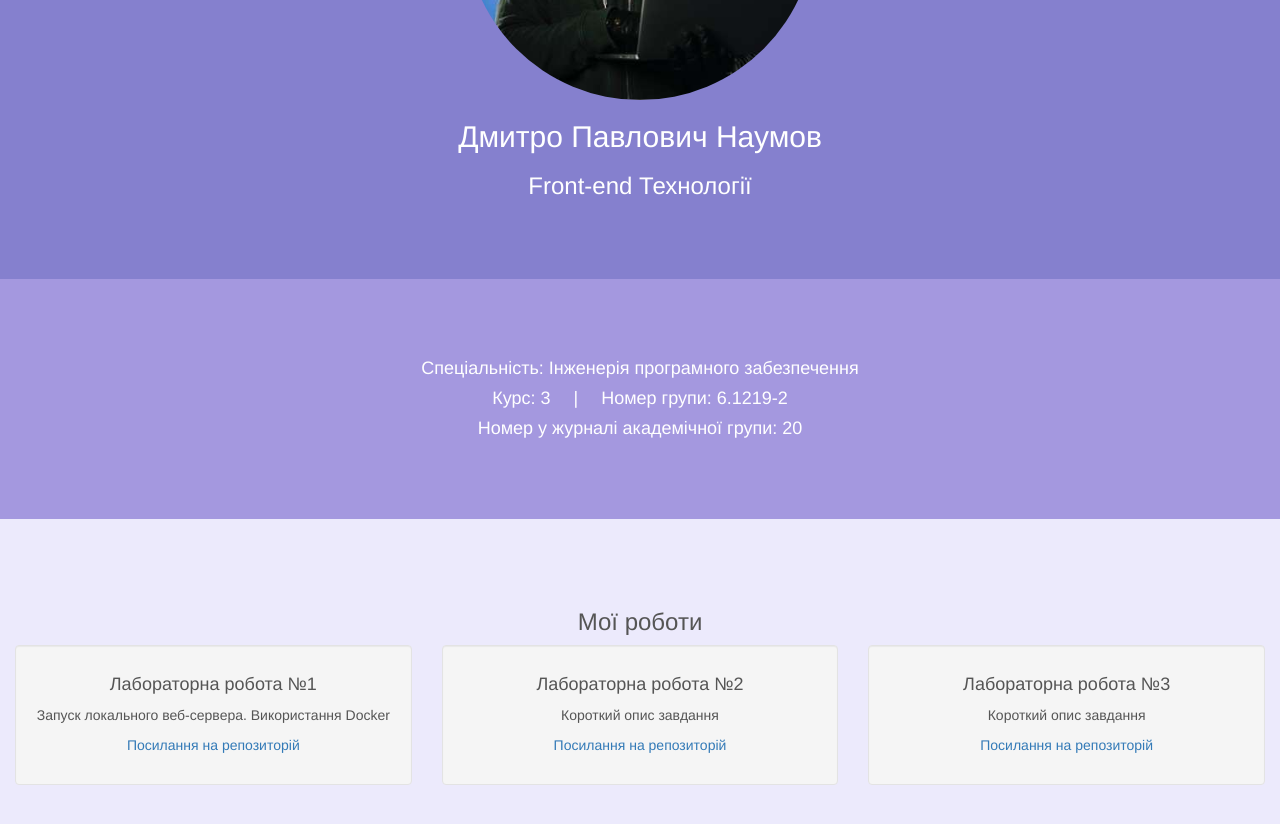
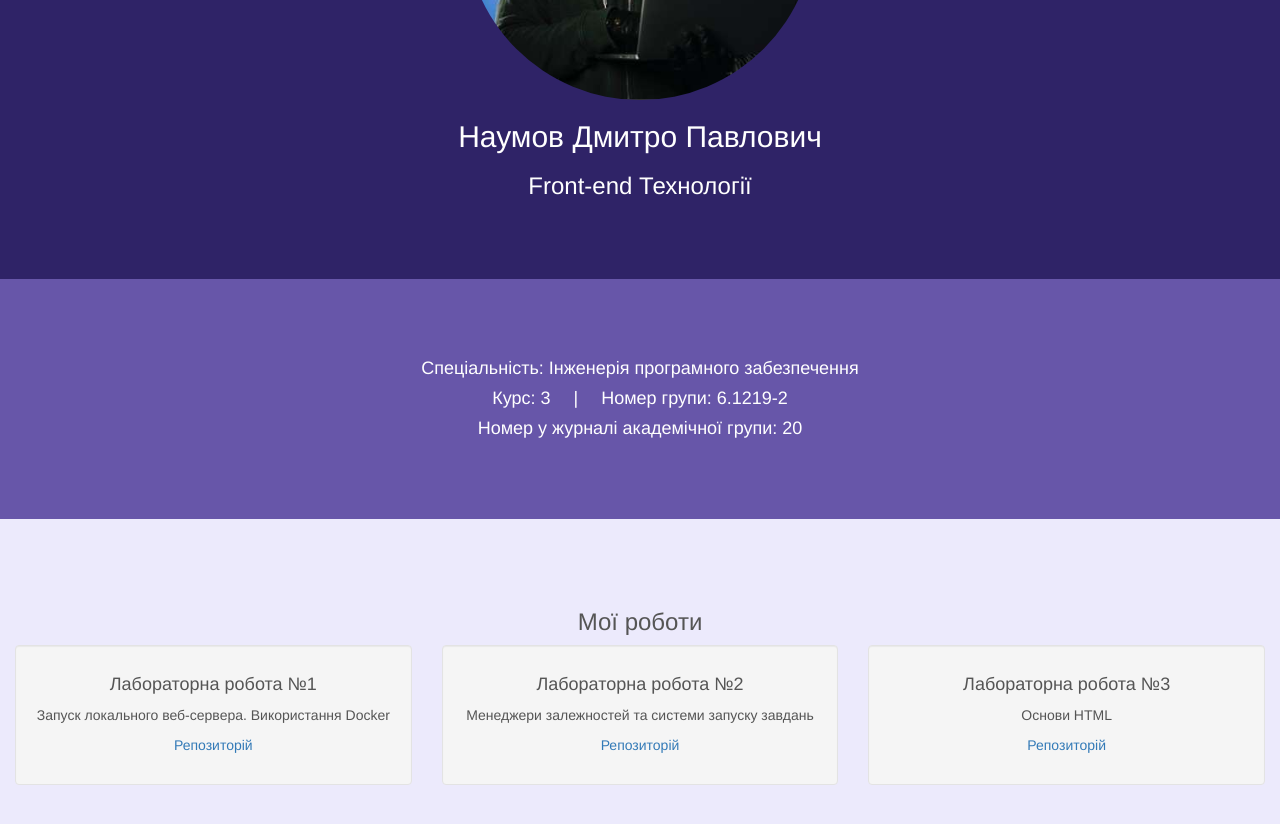
Before and after one commit to dmitriynaumov1024/labs3-frontend, a plain HTML site: page lab1/public/index.html in a window 1280 px wide. Shown: the part 320-1144 px from the top of the page. Drawn offline with nearby package versions, Linux system fonts and the light colour scheme.

Commit message:
Update lab1

```diff
--- a/lab1/public/index.html
+++ b/lab1/public/index.html
@@ -9,11 +9,11 @@
   <script src="https://maxcdn.bootstrapcdn.com/bootstrap/3.4.1/js/bootstrap.min.js"></script>
   <style>
   .bg-1 {
-    background-color: #8580ce;
+    background-color: #2f2367;
     color: #ffffff;
   }
   .bg-2 {
-    background-color: #a498df;
+    background-color: #6756a9;
     color: #ffffff;
   }
   .bg-3 {
@@ -36,7 +36,7 @@
 
 <div class="container-fluid bg-1 text-center">
   <img src="profile_pic_2.png" class="img-circle-l" alt="Моє фото" title="Я не фотогенічний.">
-  <h2>Дмитро Павлович Наумов</h3>
+  <h2>Наумов Дмитро Павлович</h3>
   <h3>Front-end Технології</h3>
 </div>
 
@@ -48,26 +48,26 @@
 
 <div class="container-fluid bg-3 text-center">
   <h3>Мої роботи</h3>
-  <div class="row gx-5">
+  <div class="row gx-4">
   	<div class="col-sm-4">
     	<article class="well">
 		    <h4>Лабораторна робота №1</h4>
         <p>Запуск локального веб-сервера. Використання Docker</p>
-        <p><a href="#">Посилання на репозиторій</a></p>
+        <p><a href="https://github.com/dmitriynaumov1024/labs3-frontend/tree/main/lab1">Репозиторій</a></p>
       </article>
   	</div>
     <div class="col-sm-4">
     	<article class="well">
 		    <h4>Лабораторна робота №2</h4>
-        <p>Короткий опис завдання</p>
-        <p><a href="#">Посилання на репозиторій</a></p>
+        <p>Менеджери залежностей та системи запуску завдань</p>
+        <p><a href="https://github.com/dmitriynaumov1024/labs3-frontend/tree/main/lab2">Репозиторій</a></p>
       </article>
   	</div>
     <div class="col-sm-4">
     	<article class="well">
 		    <h4>Лабораторна робота №3</h4>
-        <p>Короткий опис завдання</p>
-        <p><a href="#">Посилання на репозиторій</a></p>
+        <p>Основи HTML</p>
+        <p><a href="https://github.com/dmitriynaumov1024/labs3-frontend/tree/main/lab2">Репозиторій</a></p>
       </article>
   	</div>
   </div>
```
Lines whose indentation alone changed are shown as unchanged.
